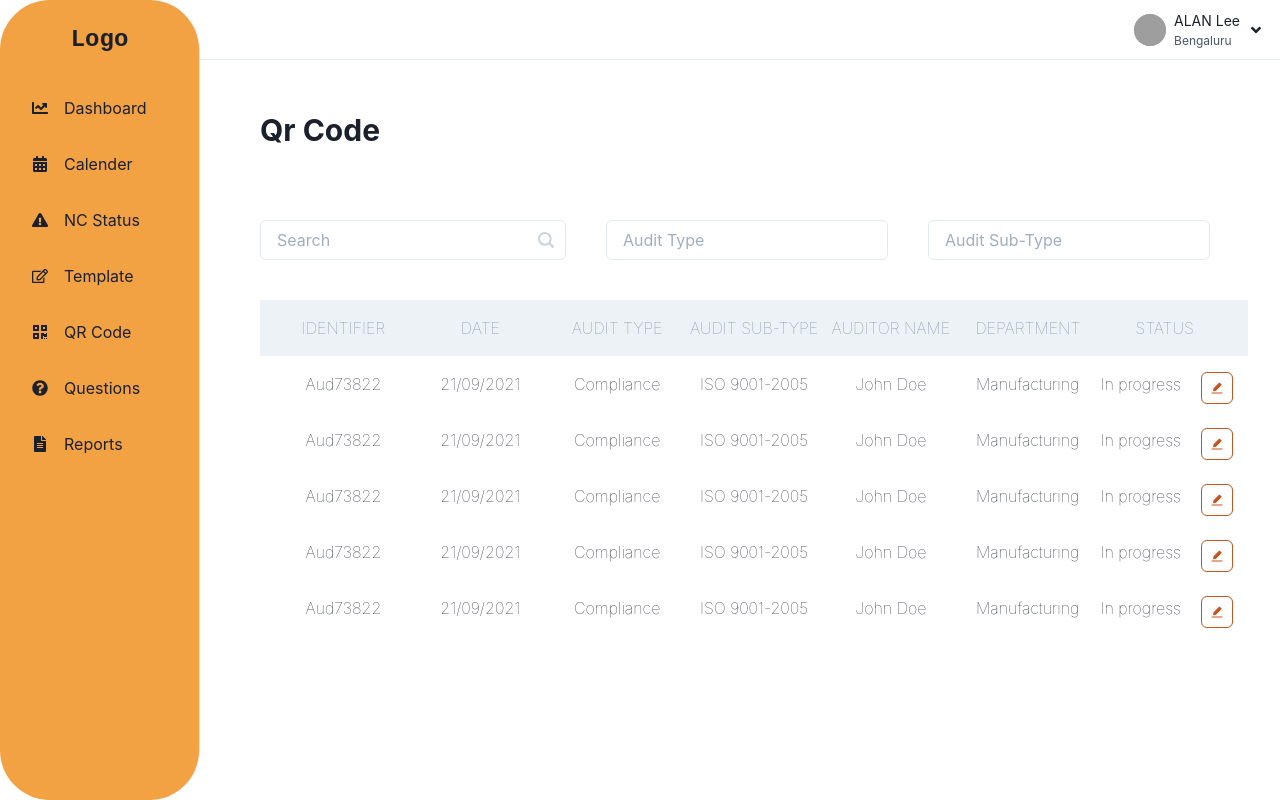
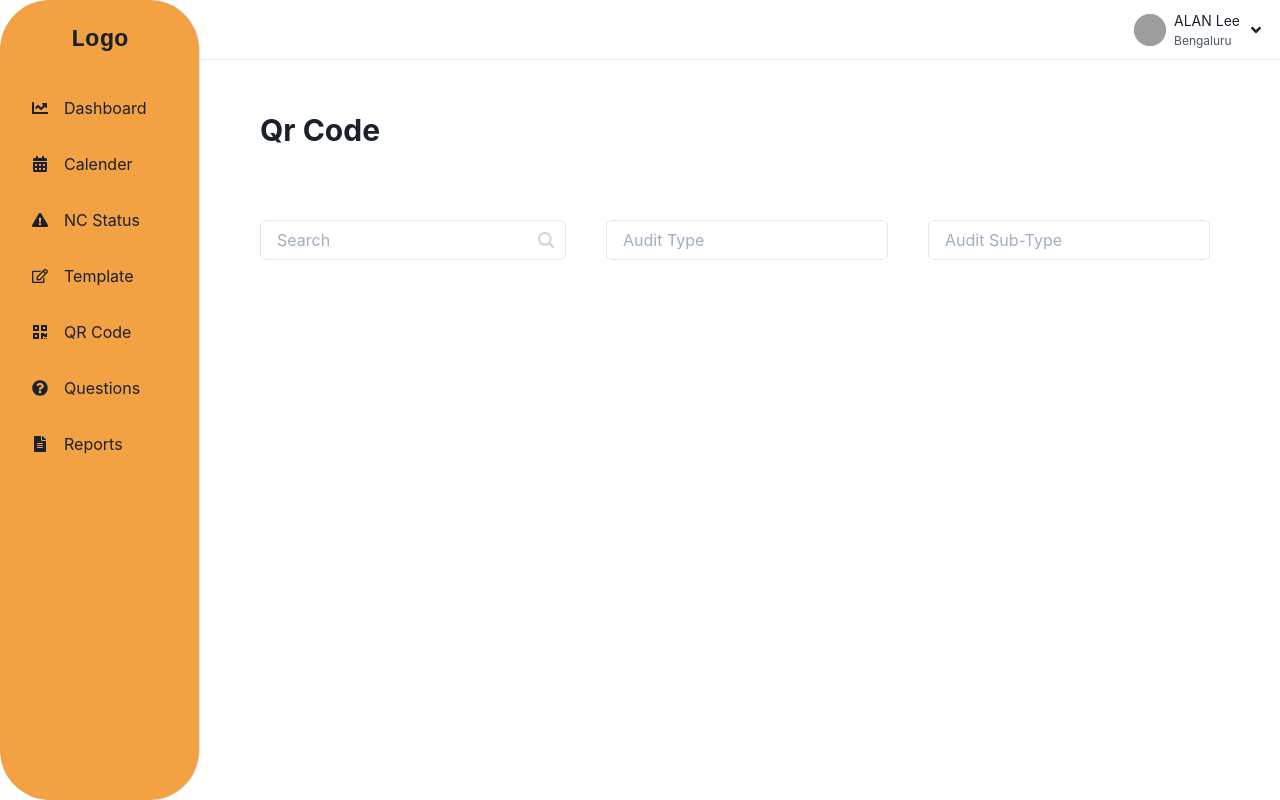
Before and after one commit to prajwalmadhav/Audire-frontend, a React (Create React App) app: page /qrcode in a window 1280 px wide. Built offline with nearby package versions, Linux system fonts and the light colour scheme; grey boxes are pictures that could not be loaded.

Commit message:
updating qr page

```diff
--- a/src/Components/Qrcode.tsx
+++ b/src/Components/Qrcode.tsx
@@ -18,12 +18,6 @@ import { Search2Icon } from "@chakra-ui/icons";
 
 export default function Component() {
   const data = [
-    { id: "Aud73822", date: "21/09/2021", audtyp : "Compliance", audsubtyp : "ISO 9001-2005", audname : "John Doe", dept : "Manufacturing" , status : "In progress" },
-    { id: "Aud73822", date: "21/09/2021", audtyp : "Compliance", audsubtyp : "ISO 9001-2005", audname : "John Doe", dept : "Manufacturing" , status : "In progress" },
-    { id: "Aud73822", date: "21/09/2021", audtyp : "Compliance", audsubtyp : "ISO 9001-2005", audname : "John Doe", dept : "Manufacturing" , status : "In progress" },
-    { id: "Aud73822", date: "21/09/2021", audtyp : "Compliance", audsubtyp : "ISO 9001-2005", audname : "John Doe", dept : "Manufacturing" , status : "In progress" },
-    { id: "Aud73822", date: "21/09/2021", audtyp : "Compliance", audsubtyp : "ISO 9001-2005", audname : "John Doe", dept : "Manufacturing" , status : "In progress" },
-
 
   ];
   const dataColor = useColorModeValue("white", "gray.800");
@@ -45,10 +39,8 @@ export default function Component() {
         direction={{ base: "column" }}
         w="full"
         bg={{ md: bg }}
-
-
       >
-         <Flex
+          <Flex
               direction={{ base: "row", md: "column" , lg: "column" }}
           >
             <Heading  mb={"4rem"} mt={-30} fontSize='30px'>
@@ -56,6 +48,7 @@ export default function Component() {
             </Heading>
           </Flex>
 
+          {/* searching fields */}
           <Stack  >
             <HStack spacing={10} mb={8} >
               <Box >
@@ -80,74 +73,6 @@ export default function Component() {
             </HStack>
           </Stack>
 
-          <SimpleGrid
-                spacingY={3}
-                columns={{ base: 1, md: 3, lg: 7 }}
-                w="full"
-                textTransform="uppercase"
-                bg={bg2}
-                color={"gray.500"}
-                py={{ base: 1, md: 4, lg: 4 }}
-                px={{ base: 2, md: 10 , lg: 15}}
-                fontSize="md"
-                fontWeight="hairline"
-                textAlign={"center"}
-              >
-                <span>Identifier</span>
-                <span>Date</span>
-                <span>Audit Type</span>
-                <span>Audit Sub-Type</span>
-                <span>Auditor Name</span>
-                <span>Department</span>
-                <span>Status</span>
-
-          </SimpleGrid>
-
-        {data.map((audit, pid) => {
-          return (
-            <Flex
-              direction={{ base: "row", md: "column" , lg: "column" }}
-              bg={dataColor}
-              key={pid}
-            >
-
-              <SimpleGrid
-                spacingY={3}
-                columns={{ base: 1, md: 3, lg: 7 }}
-                w="full"
-                py={{base: 2, md: 4, lg: 2}}
-                px={{base: 2, md: 10 , lg: 15}}
-                fontWeight="hairline"
-                textAlign={"center"}
-
-              >
-                {/*  //for overflow of objects in table header
-                 <chakra.span
-                  textOverflow="ellipsis"
-                  overflow="hidden"
-                  whiteSpace="nowrap"
-                >
-                  {audit.email}
-                </chakra.span> */}
-                <span>{audit.id}</span>
-                <span>{audit.date}</span>
-                <span>{audit.audtyp}</span>
-                <span>{audit.audsubtyp}</span>
-                <span>{audit.audname}</span>
-                <span>{audit.dept}</span>
-
-                <Flex justify={{ lg: "end" }}>
-                  <ButtonGroup variant="outline" size="sm" spacing={5} >
-                      {/* In Progress */}
-                      <span>{audit.status}</span>
-                    <IconButton colorScheme="orange" icon={<AiFillEdit />} aria-label={""}  />
-                  </ButtonGroup>
-                </Flex>
-
-              </SimpleGrid>
-            </Flex>
-          );
-        })}
       </Stack>
 
 
```
